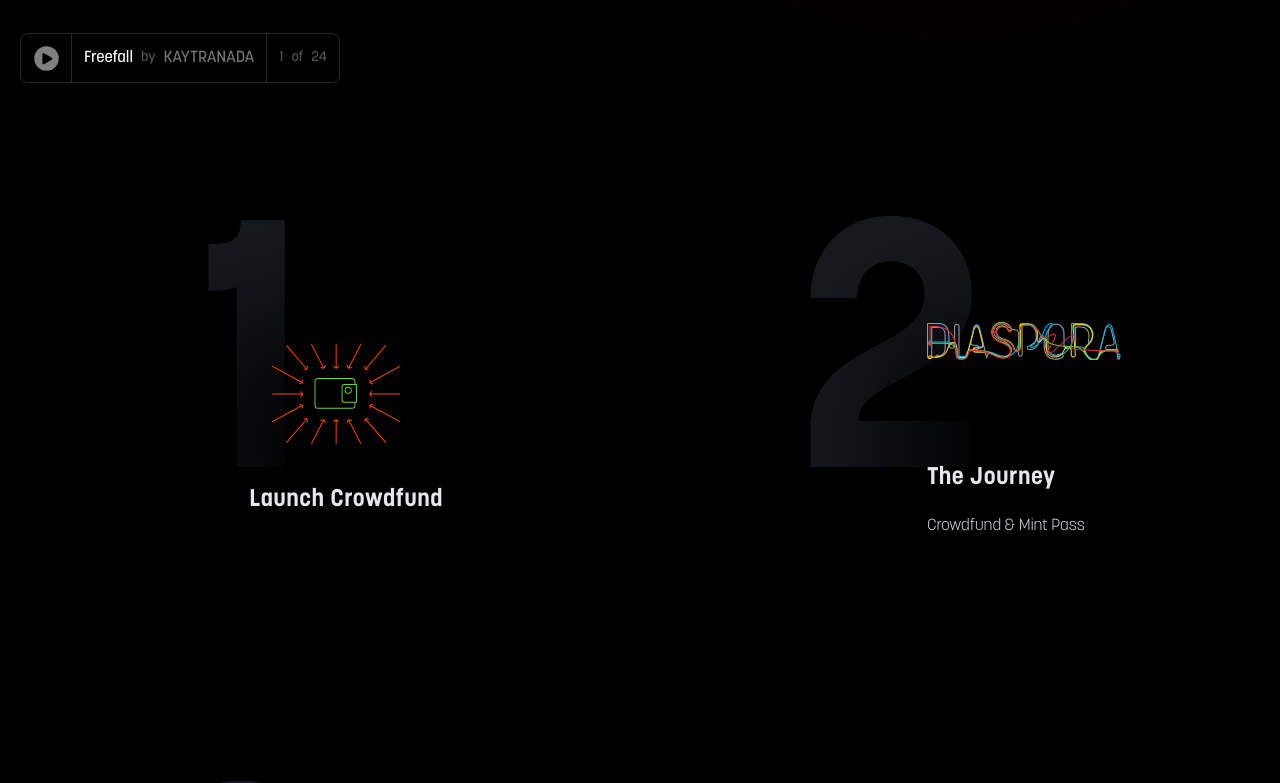
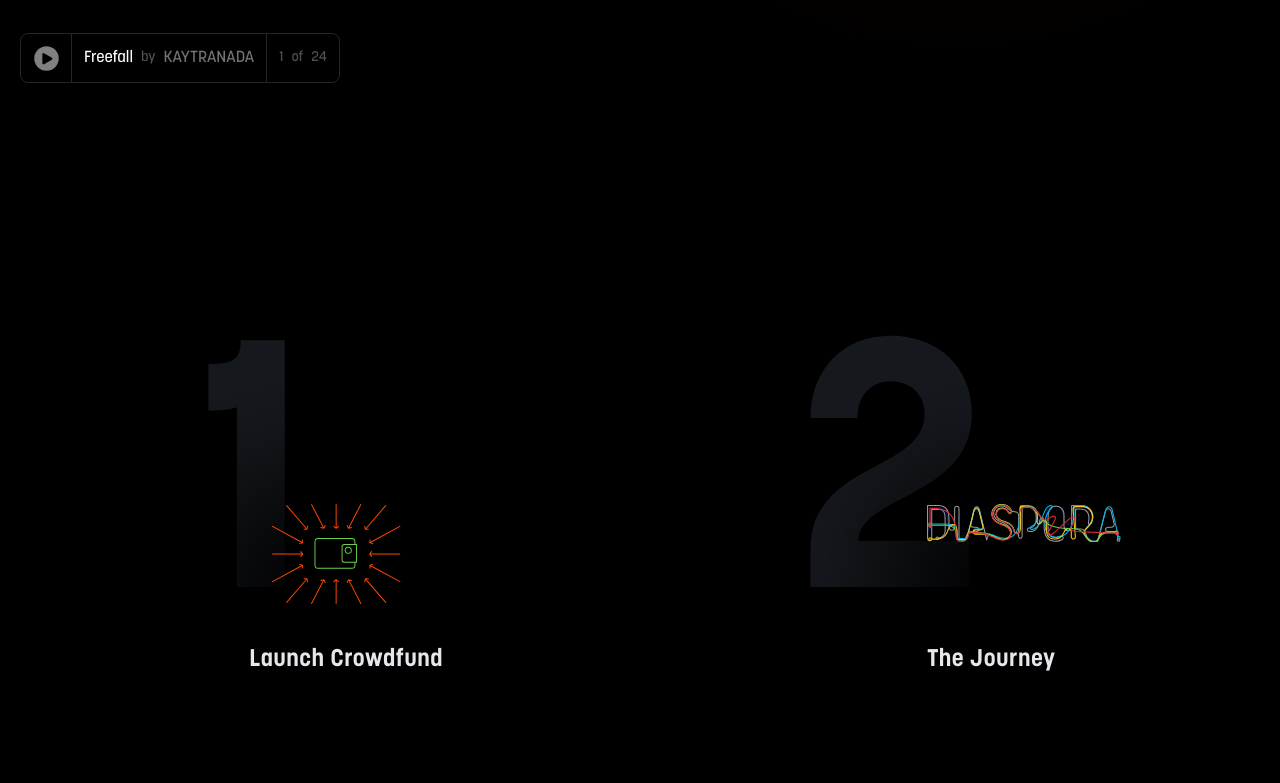
Before and after one commit to diaspora-labs/diaspora-site, a Next.js app: page /roadmap in a window 1280 px wide. Shown: the part 697-1480 px from the top of the page. Built offline with nearby package versions, Linux system fonts and the light colour scheme.

Commit message:
final roadmap

```diff
--- a/pages/roadmap.tsx
+++ b/pages/roadmap.tsx
@@ -17,7 +17,7 @@ const Roadmap = () => {
       <div className="absolute inset-0 z-0 w-full bg-roadmap-bg bg-cover"></div>
 
       <div className="container mx-auto flex flex-col pb-60 lg:relative  lg:align-top ">
-        <div className=" lg:relative flex flex-col-reverse items-center justify-center md:flex-row ">
+        <div className="mb-[200px] lg:relative flex flex-col-reverse items-center justify-center md:flex-row ">
           <div className="max-w-lg px-9 flex flex-row content-center items-center">
             <div className="flex flex-col text-center md:text-left lg:mt-5">
               <p className="py-8 text-3xl font-bold tracking-wide text-gray-100 md:text-4xl lg:pt-24">{pageTitle}</p>
@@ -37,29 +37,29 @@ const Roadmap = () => {
 
                 return (
                   <div className="">
-                    <div key={index} className=" flex my-20 justify-center items-center ">
+                    <div key={index} className=" flex my-20 justify-center items-center">
                       <div className="flex">
-                        <h1 className="text-[350px] mr-[-100px] mt-[-120px] opacity-30 text-gray-600 font-bold tracking-wide ">{index + 1}</h1>
+                        <h1 className="text-[350px] mr-[-100px] mt-[-200px] opacity-30 text-gray-600 font-bold tracking-wide ">{index + 1}</h1>
 
                       </div>
                       <div className=" w-56 h-56 bg-black blur-3xl ">
                       </div>
-                      <div className="ml-[-30%] z-10">
+                      <div className=" md:ml-[-30%] md:relative absolute l-[50%] z-10">
                           <div className="mb-10 w-[90%] h-[100px]">
                             <Icon />
                           </div>
-                          <div className="mb-5">
+                          <div className="mb-5 ">
                             <div>
-                              <p className={"my-5 max-w-2xl text-2xl font-bold tracking-wide text-gray-200"}>{item.title}</p>
+                              <p className={"my-5 max-w-2xl text-2xl font-bold tracking-wide text-gray-200 text-center md:text-left"}>{item.title}</p>
 
                               <ul className=" w-full">
-                                {item.list.map((item) => {
+                                {/* {item.list.map((item) => {
                                   return (
                                     <li key={item} className={"mt-2 w-full list-none text-l font-light text-gray-300"}>
                                       {item}
                                     </li>
                                   )
-                                })}
+                                })} */}
                               </ul>
                             </div>
                           </div>
```
